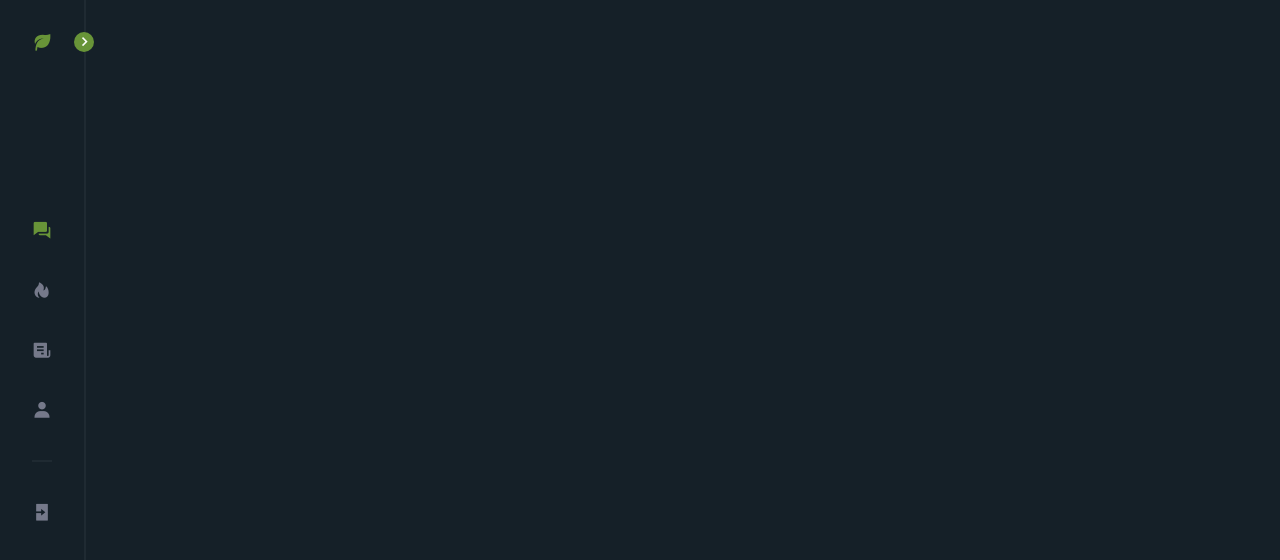
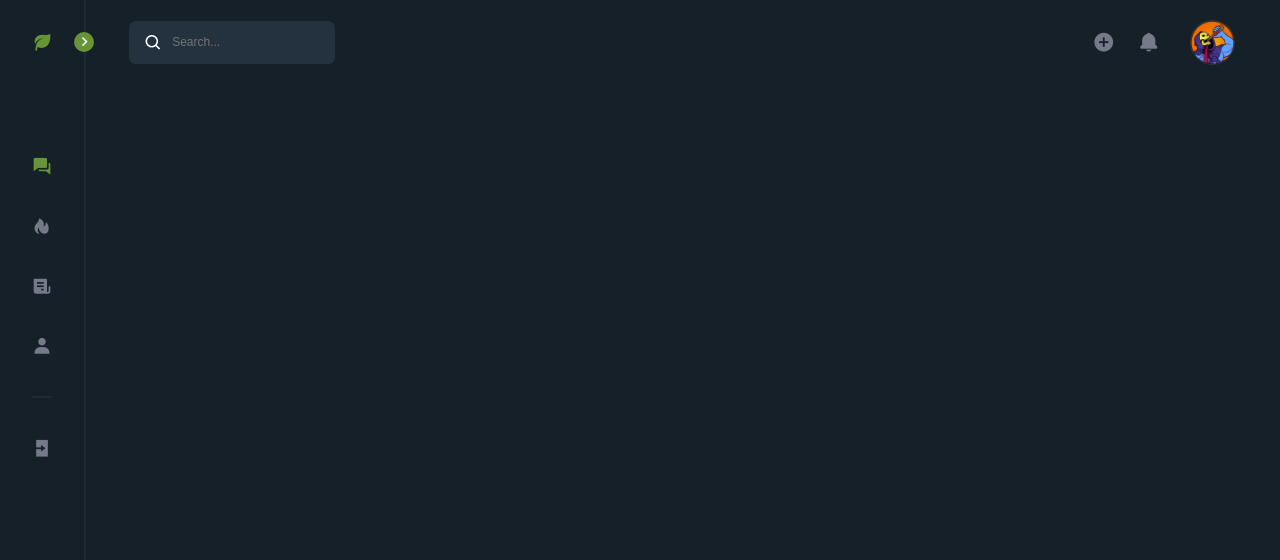
Before and after one commit to skelethorin/Forum, a plain HTML site: page index.html in a window 1280 px wide. Drawn offline with nearby package versions, Linux system fonts and the light colour scheme.

Commit message:
search input and profile corner completed

```diff
--- a/css/sidebar.css
+++ b/css/sidebar.css
@@ -112,7 +112,7 @@
     .nav_list {
       display: grid;
       row-gap: 2.5rem;
-      margin-top: 10.5rem;
+      margin-top: 6.5rem;
     }
 
     .nav_content {
--- a/css/style.css
+++ b/css/style.css
@@ -42,4 +42,97 @@ a {
     align-items: baseline;
 }
 
+/* <------------- Middle Block ----------> */
+
+.middle {
+    padding-left: 3em;
+    padding-right: 3em;
+    width: 100%;
+}
+
+
+/* <------------- Search ----------> */
+
+.input {
+
+}
+
+.search {
+    padding: 0.5em 0.5em 0.5em 1em;
+    background: hsl(207deg 27% 19%);
+    border-radius: 7px;
+}
+
+.search-term {
+outline: none;
+    border: none;
+    background: none;
+    font-family: unset;
+    font-weight: 500;
+    font-size: 0.8em;
+    color: var(--text-color);
+}
+
+.search-button {
+    font-size: 1.25em;
+    color: #fff;
+    background: none;
+    border: none;
+    margin-right: 0.5em;
+    margin-top: 0.3em;
+}
+
+.search-flex {
+    display: flex;
+}
+
 /* <------------- Header ----------> */
+
+.header {
+    display: flex;
+    align-items: center;
+    justify-content: space-between;
+}
+
+.profile-count {
+    display: flex;
+    align-items: center;
+}
+
+.profile-count i {
+    cursor: pointer;
+    transition: .5s;
+}
+
+.profile-count i:hover {
+    font-size: 1.5em;
+    color: var(--first-color);
+    transition: .5s;
+}
+
+.profile-count i:active {
+    font-size: 1.5em;
+    color: var(--first-color);
+}
+
+.profile-count i:nth-child(1) {
+    font-size: 1.5em;
+}
+
+.profile-count i:nth-child(2) {
+    font-size: 1.5em;
+    margin-left: 1em;
+}
+
+.profile-photo {
+    width: 3em;
+    border-radius: 50%;
+    margin-left: 2em;
+    cursor: pointer;
+    transition: .5s;
+}
+
+.profile-photo:hover {
+    box-shadow: 0px 0px 10px var(--first-color);
+    transition: .5s;
+}
--- a/index.html
+++ b/index.html
@@ -57,11 +57,29 @@
 
         <!-- middle block -->
 
+        <section class="middle">
+
+            <div class="header">
+                <div class="search">
+                    <div class="search-flex">
+                        <button type="submit" class="search-button">
+                            <i class='bx bx-search'></i>
+                        </button>
+                        <input type="text" class="search-term" placeholder="Search...">
+                    </div>
+                </div>
+
+                <div class="profile-count">
+                    <i class='bx bxs-plus-circle'></i>
+                    <i class='bx bxs-bell'></i>
+
+                    <img class="profile-photo" src="/img/57813046.jpg" alt="Profile Photo">
+                </div>
+            </div>
 
 
 
-
-
+        </section>
 
     </div>
 
```
Also changed, not shown: img/57813046.jpg (added).
